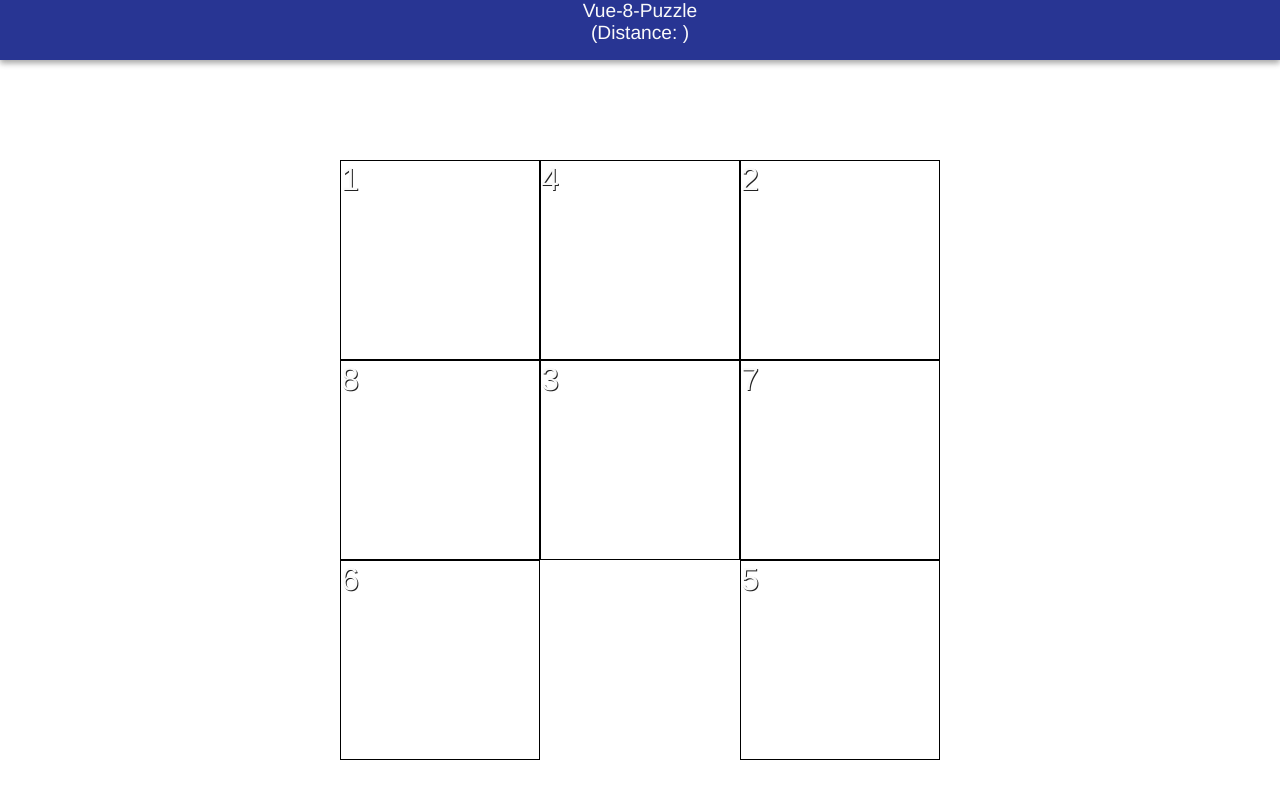
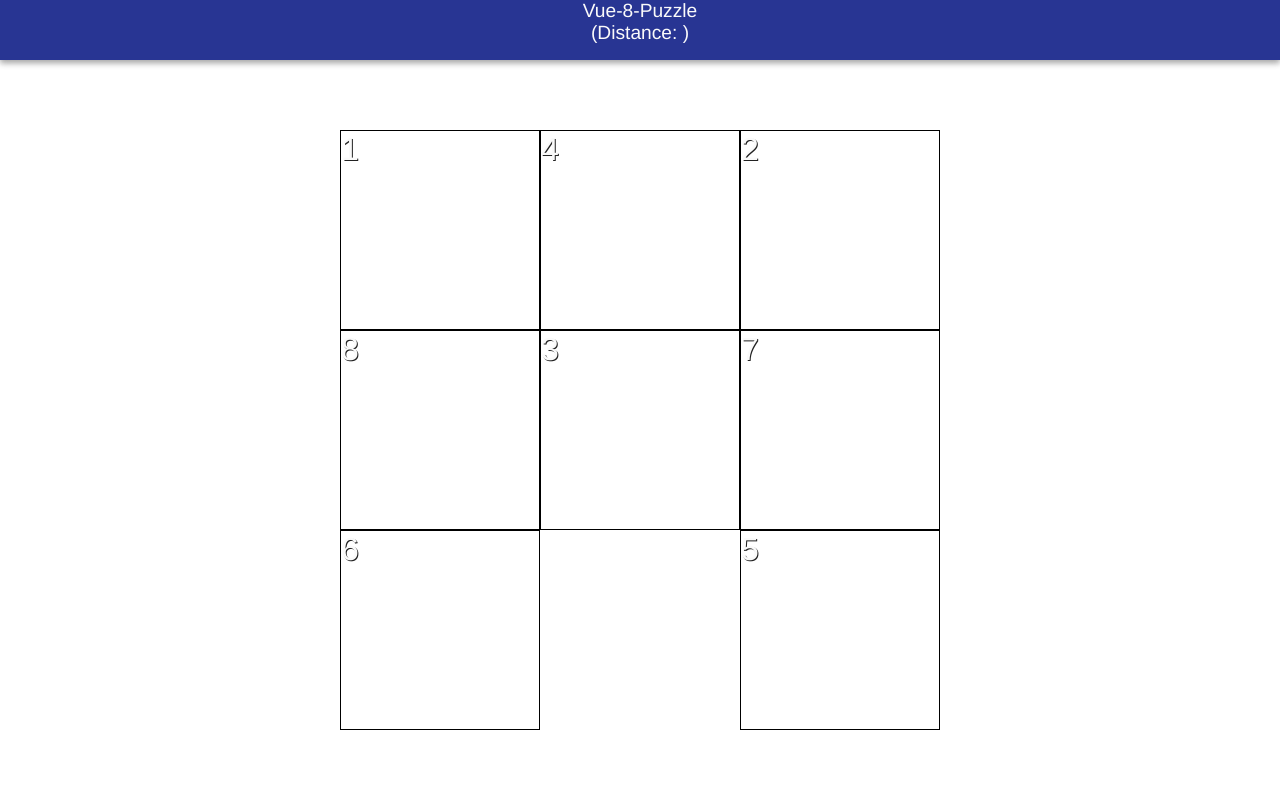
Before and after one commit to meganetaaan/vue-8-puzzle, a Vue app: page / in a window 1280 px wide. Built offline with nearby package versions, Linux system fonts and the light colour scheme.

Commit message:
Adjust style

```diff
--- a/src/App.vue
+++ b/src/App.vue
@@ -70,7 +70,7 @@ html,body {
 }
 .container {
   position: absolute;
-  top: calc(50% + 60px);
+  top: calc(50% + 30px);
   left: 50%;
   transform: translate(-50%, -50%);
   width: 100%;
```
